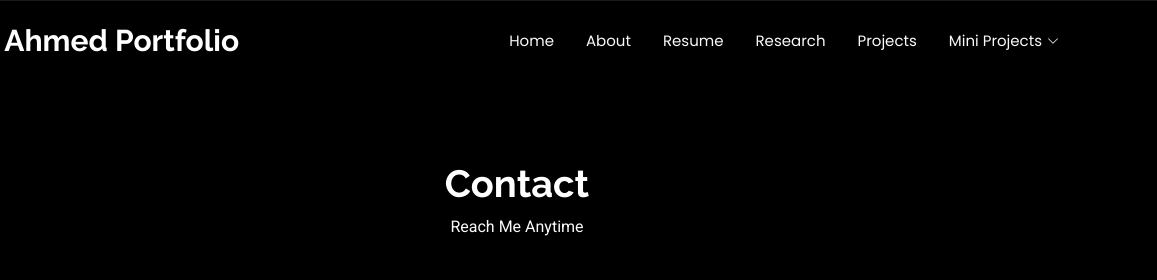
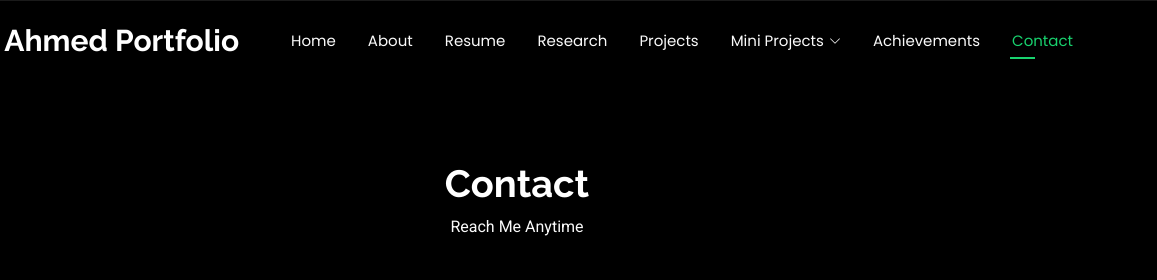
Before and after one commit to void0x11/void0x11.github.io, a plain HTML site: page contact.html in a window 1280 px wide. Shown: the top 280 px of the page, 123-1280 px from the left. Drawn offline with Linux system fonts and the light colour scheme.

Commit message:
Version_1.1

```diff
--- a/contact.html
+++ b/contact.html
@@ -55,6 +55,9 @@
               <li><a href="#">PCB Design & Prototyping</a></li>
             </ul>
           </li>
+          <li><a href="achievements.html">Achievements</a></li>
+          <li><a href="contact.html" class="active">Contact</a></li>
+        </ul>
         <i class="mobile-nav-toggle d-xl-none bi bi-list"></i>
       </nav>
 
```
